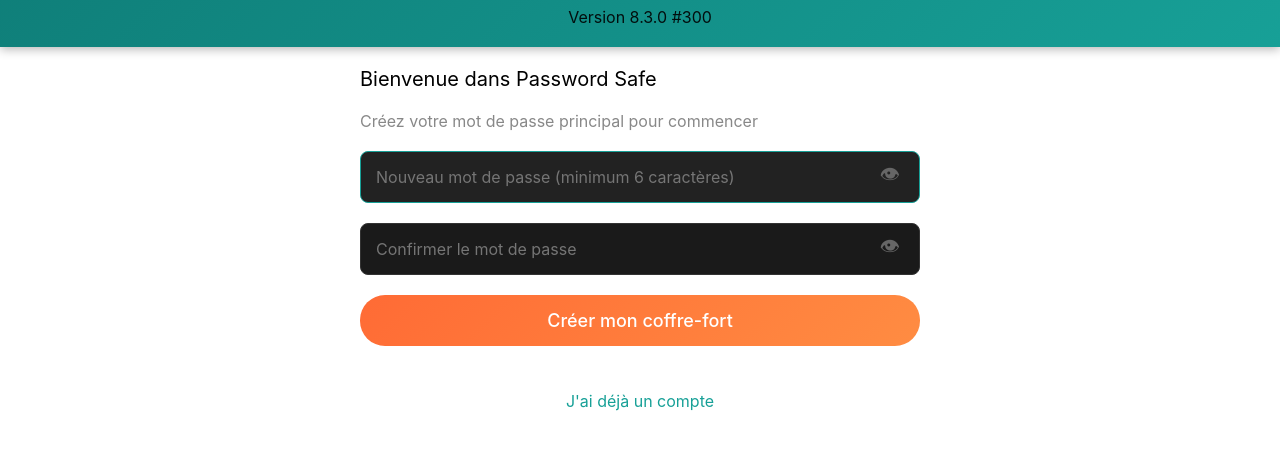
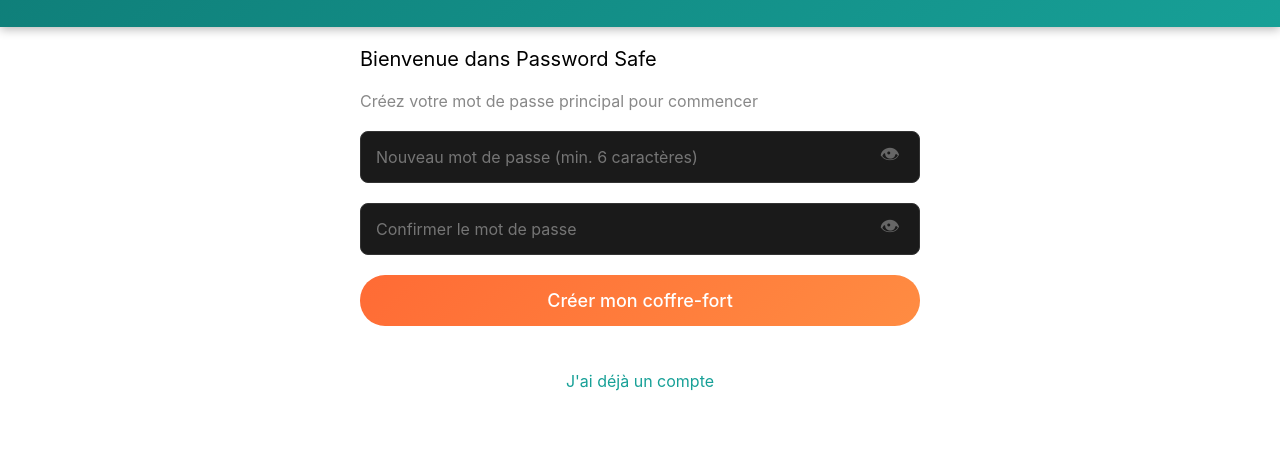
Before and after one commit to Laquette/Password-safe, a plain HTML site: page index.html in a window 1280 px wide. Shown: the part 237-686 px from the top of the page. Drawn offline with Linux system fonts and the light colour scheme.

Commit message:
Update index.html

```diff
--- a/index.html
+++ b/index.html
@@ -804,7 +804,6 @@
         </div>
     </div>
     <h1 class="app-title">Password Safe</h1>
-    <p class="version">Version 8.3.0 #300</p>
 </div>
 
 <!-- Login Screen -->
@@ -815,7 +814,7 @@
 
         <div id="newUserSection">
             <div class="input-group password-input-group">
-                <input type="password" id="newMasterPassword" placeholder="Nouveau mot de passe (minimum 6 caractères)" autofocus>
+                <input type="password" id="newMasterPassword" placeholder="Nouveau mot de passe (min. 6 caractères)">
                 <button class="toggle-password" onclick="togglePassword('newMasterPassword')">👁</button>
             </div>
             <div class="input-group password-input-group">
```
